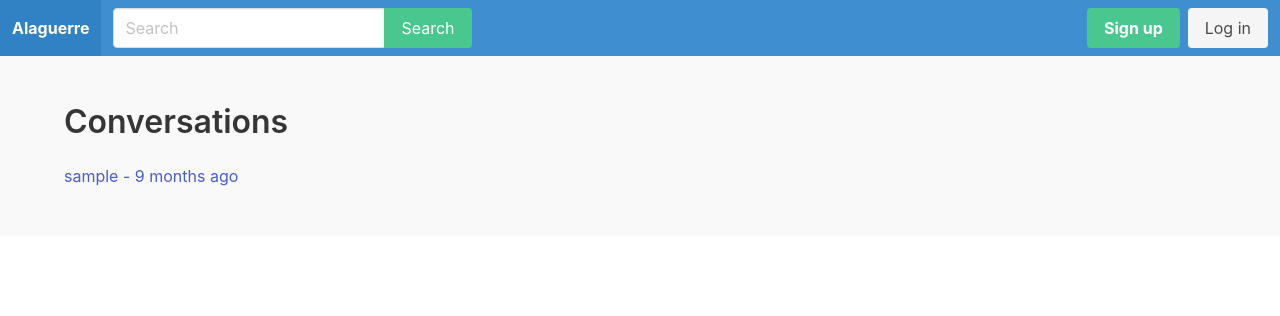
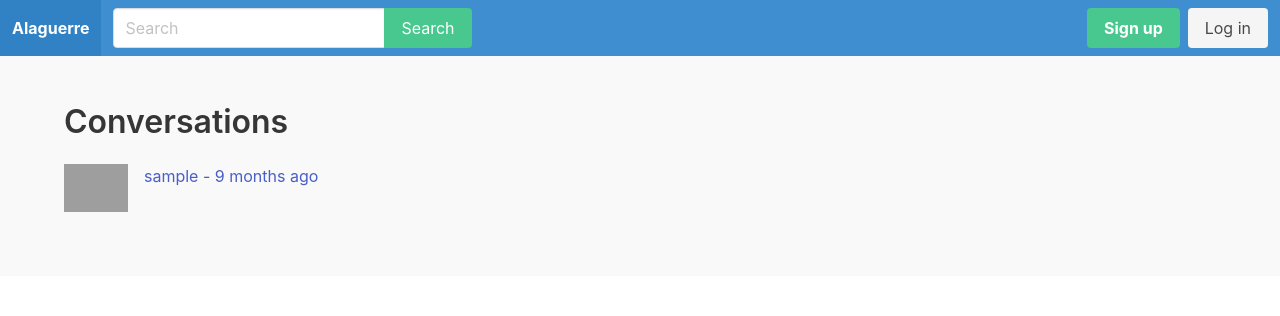
Before and after one commit to do6rolet/alaguerre, a Django app: template apps/conversation/templates/conversation/conversations.html in a window 1280 px wide. Shown: the top 316 px of the page. Run offline with Django 3.2, Linux system fonts and the light colour scheme; the template is opened without the code that fills it: most values are stand-ins (such as "Sample title", 1, 10 or a date in 2020); grey boxes are pictures that could not be loaded.

Commit message:
added avatar at conversatons.html

```diff
--- a/apps/conversation/templates/conversation/conversations.html
+++ b/apps/conversation/templates/conversation/conversations.html
@@ -11,9 +11,23 @@
                         <div class="conversations-list-item">
                             {% for user in conversation.users.all %}
                                 {% if user != request.user %}
-                                    <a href="{% url 'conversation' user.id %}">
-                                    <p>{{ user.username }} - {{ conversation.modified_at|naturaltime }}</p>
-                                    </a>
+                                    <article class="media">
+                                        <figure class="media-left">
+                                            <p class="image is-64x64">
+                                                {% if user.userprofile.avatar %}
+                                                    <img src="{{ user.userprofile.avatar.url }}"/>
+                                                {% endif %}
+                                            </p>
+                                        </figure>
+                                        <div class="media-content">
+                                            <div class="content">
+                                                <a href="{% url 'conversation' user.id %}">
+                                                    <p>{{ user.username }}
+                                                        - {{ conversation.modified_at|naturaltime }}</p>
+                                                </a>
+                                            </div>
+                                        </div>
+                                    </article>
                                 {% endif %}
                             {% endfor %}
                         </div>
```
Also changed, not shown: db.sqlite3.
